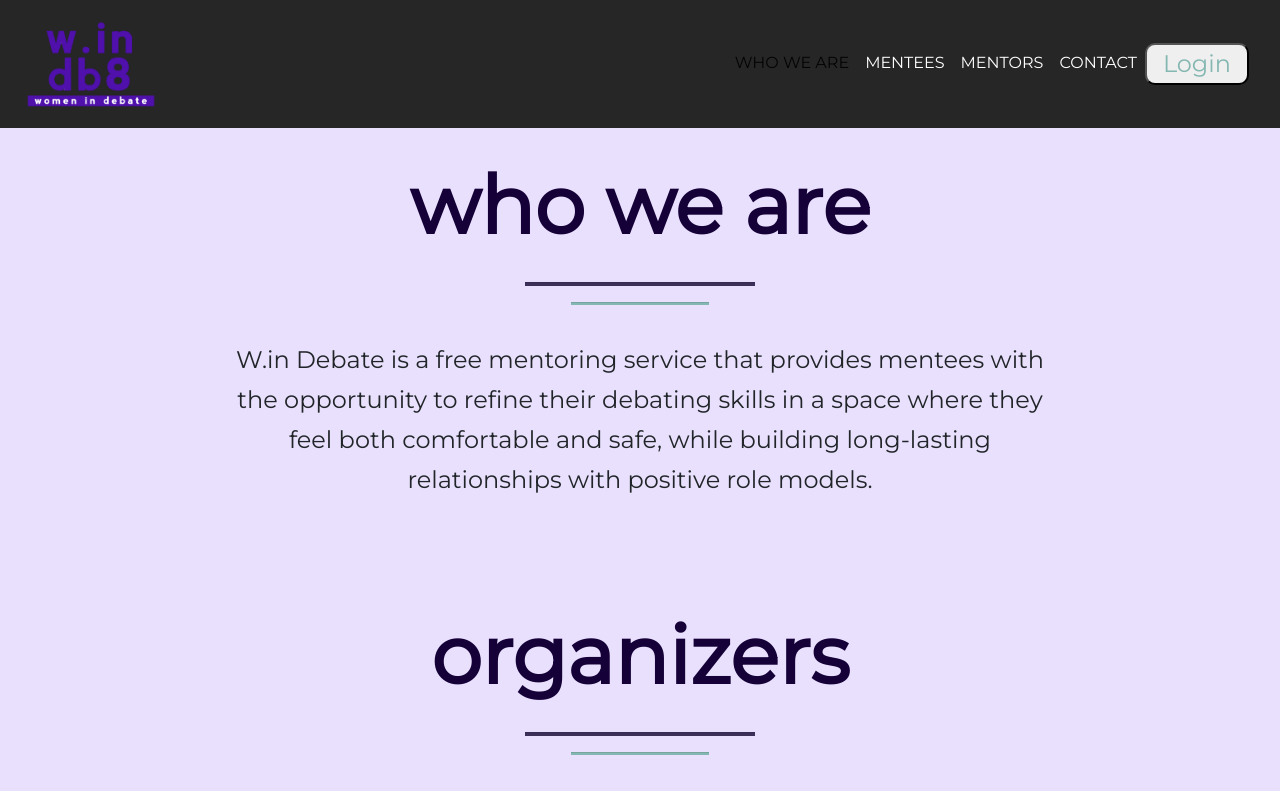
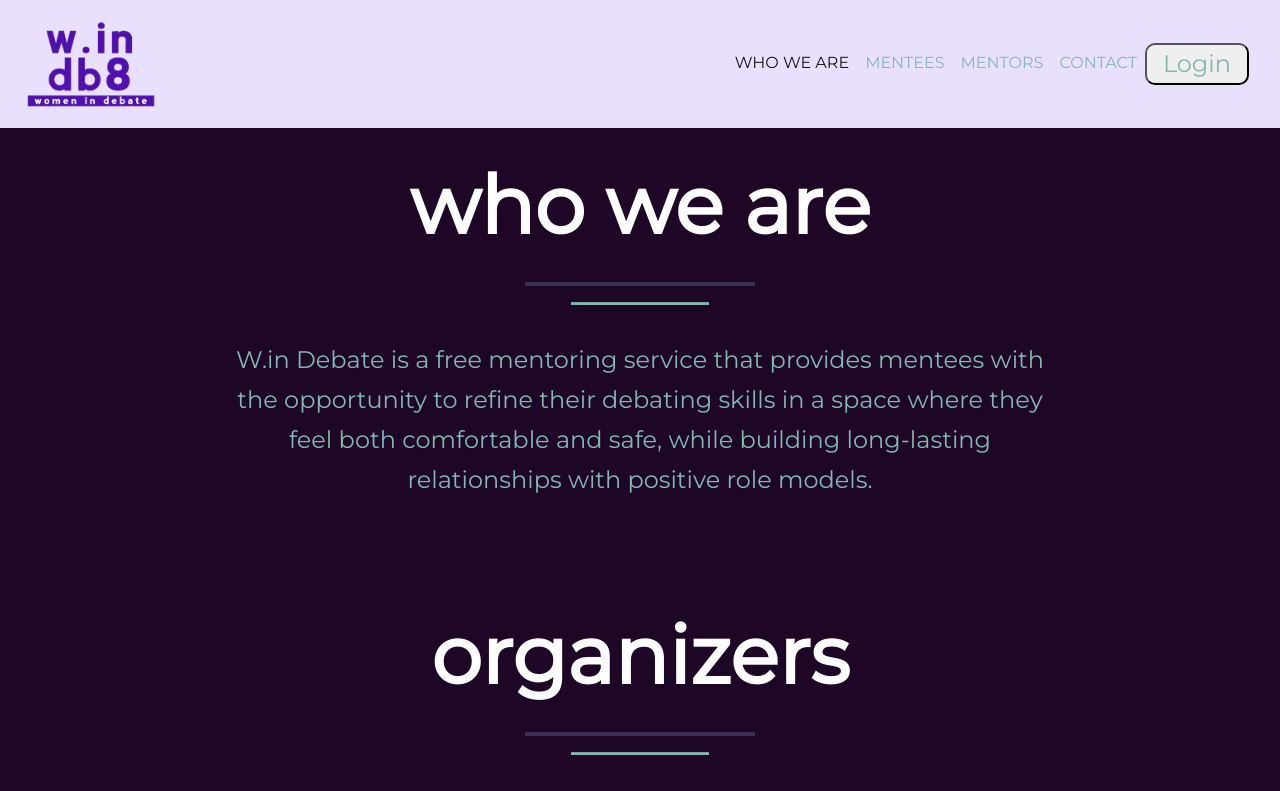
Before and after one commit to apu6/windebate, an Angular app: page /who-we-are in a window 1280 px wide. Shown: the top 791 px of the page. Built offline with nearby package versions, Linux system fonts and the light colour scheme.

Commit message:
change background color

```diff
--- a/src/app/home/home.component.css
+++ b/src/app/home/home.component.css
@@ -1,5 +1,5 @@
 .home-page {
-    background-color: #e8e0fc;
+    background-color: #1e0626;
     height: 500px;
     width: 100%;
     /* border-bottom: 1px solid #beb6db; */
--- a/src/app/home/home.component.html
+++ b/src/app/home/home.component.html
@@ -2,7 +2,7 @@
     <div class="container">
       <div class="row">
         <div class="col">
-          <div style="color: #150038; margin-top: 2rem;">
+          <div style="color: white; margin-top: 2rem;">
               <div>w.in</div>
               <div>debate</div>
           </div>
--- a/src/app/mentees-signup/mentees-signup.component.html
+++ b/src/app/mentees-signup/mentees-signup.component.html
@@ -48,7 +48,7 @@
 
               <div class="form-group">
                 <label for="">Preferences</label>
-                <input type="password" [(ngModel)]="mentee.preferences" class="form-control" placeholder="Let us know if you have any specific needs!" name="preferences" required>
+                <input type="text" [(ngModel)]="mentee.preferences" class="form-control" placeholder="Let us know if you have any specific needs!" name="preferences" required>
               </div>
 
               <!-- <div class="form-group mb-4">
--- a/src/app/top-nav/top-nav.component.css
+++ b/src/app/top-nav/top-nav.component.css
@@ -1,5 +1,6 @@
 .navbar {
-    background-color: #262626;
+    background-color:#e8e0fc;
+
     width: 100%;
     position: fixed;
     top: 0;
@@ -25,5 +26,5 @@
 }
 
 ul>li>a{
-    color: white;
+    color: #84b7b1;
 }
--- a/src/app/who-we-are/who-we-are.component.css
+++ b/src/app/who-we-are/who-we-are.component.css
@@ -1,5 +1,5 @@
 .who-we-are-page {
-    background-color: #e8e0fc;
+    background-color: #1e0626;
     height: 100%;
     min-height: 500px;
     width: 100%;
@@ -15,7 +15,7 @@
     padding: 2% 0;
     font-size: 5rem;
     font-weight: 900;
-    color: #150038;
+    color: white;
 }
 
 p {
@@ -23,6 +23,7 @@ p {
     padding: 0 5%;
     line-height: 2.5rem;
     text-align: center;
+    color:#84b7b1;
 }
 
 h5 {
```
